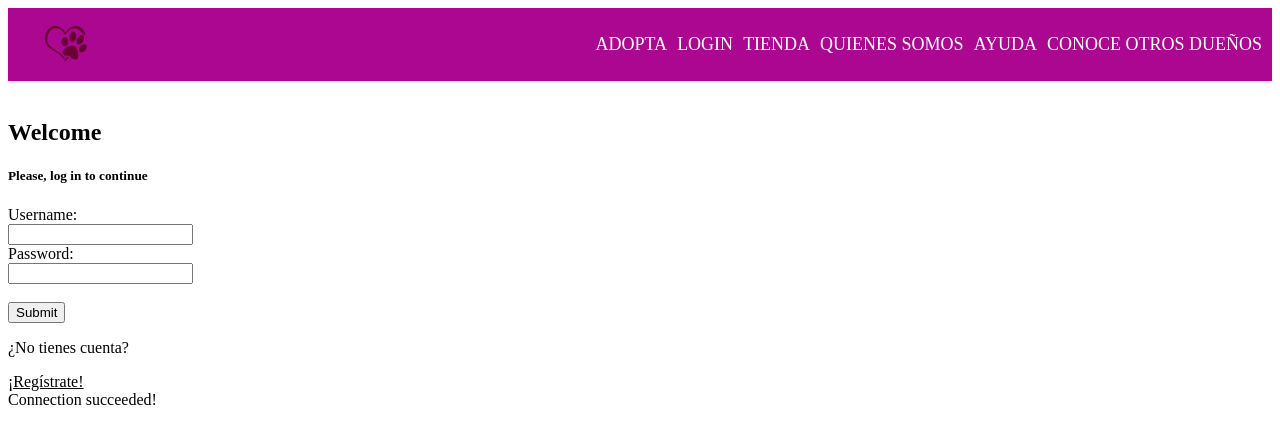
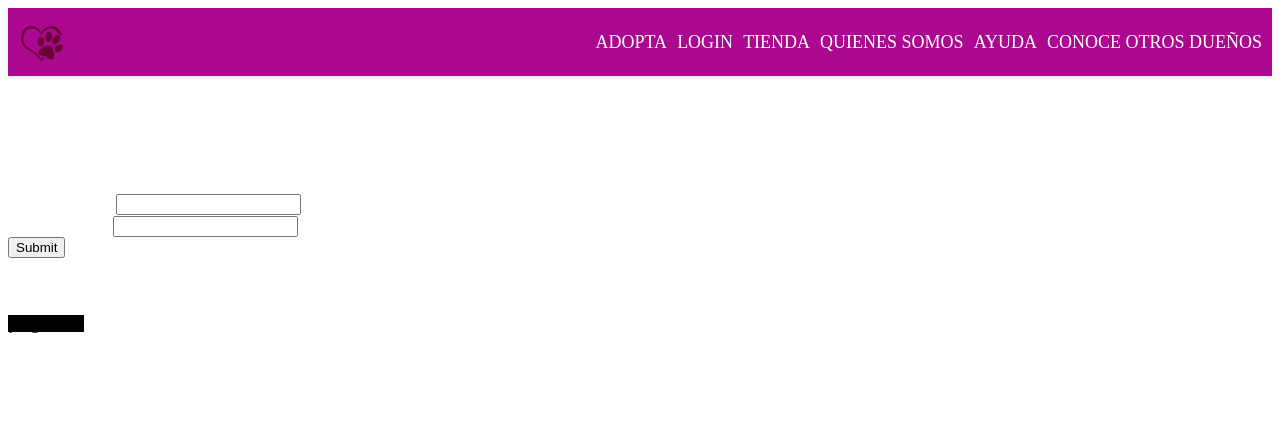
Before and after one commit to ignamart03/BeloveDogs_PHP, a PHP site: page /login.php in a window 1280 px wide. Shown: the top 444 px of the page. Run offline with PHP 8.4, Linux system fonts and the light colour scheme.

Commit message:
commit 2 styles

```diff
--- a/login.php
+++ b/login.php
@@ -5,15 +5,14 @@
     <meta charset="UTF-8">
     <meta name="viewport" content="width=device-width, initial-scale=1.0">
     <title>Home</title>
+    <!-- Tus Estilos -->
     <link rel="stylesheet" href="styles/base.css">
 </head>
 
 <body>
     <nav class="navbar">
-        <a href="home.php" class="nav-button" alt="Home">
-            <div style="margin-left: 1.5rem; margin-right: 1.5rem;">
-                <img src="favicon.ico">
-            </div>
+        <a class="centered-link" href="home.php" alt="Home">
+            <img src="favicon.ico">
         </a>
         <ul class="nav-list">
             <li class="nav-item">
@@ -37,58 +36,30 @@
         </ul>
     </nav>
 
-    </nav>
-    <div class="col-sm-8">
-        <br>
-        <h2>Welcome</h2>
-        <h5>Please, log in to continue</h5>
-        <form action="profile.php" method="post">
-            <label for="usuario">Username:</label><br>
-            <input type="text" id="usuario" name="username" value=""><br>
-            <label for="pwd">Password:</label><br>
-            <input type="password" id="pwd" name="password" value=""><br><br>
-            <input type="submit" value="Submit">
-        </form>
+    <div class="container">
+        <div class="row justify-content-center">
+            <div class="col-sm-8">
+                <h2 id="title" class="mt-5">Welcome</h2>
+                <h5 id="title">Please, log in to continue</h5>
+                <form action="profile.php" method="post">
+                    <div class="form-group">
+                        <label for="usuario" id="title">Username:</label>
+                        <input type="text" id="usuario" name="username" value="" class="form-control">
+                    </div>
+                    <div class="form-group">
+                        <label for="pwd" id="title">Password:</label>
+                        <input type="password" id="pwd" name="password" value="" class="form-control">
+                    </div>
+                    <button type="submit" class="btn btn-primary mat-button">Submit</button>
+                </form>
+                <div class="mt-3">
+                    <p id="title">¿No tienes cuenta?</p>
+                    <a href="register.php" class="btn btn-secondary mat-button register-link">¡Regístrate!</a>
+                </div>
+            </div>
+        </div>
     </div>
 
-    <div>
-        <p>¿No tienes cuenta?</p>
-        <a href="register.php" id="register">¡Regístrate!</a>
-    </div>
-
-    <?php
-    // put your code here
-    require_once 'connect.php';
-    $username = "";
-    $email = "";
-    if (isset($_POST['Submit'])) {
-        $username = $_POST['username'];
-        $email = $_POST['email'];
-        $password = $_POST['password'];
-
-        $query = mysql_query("SELECT username FROM users WHERE username='$username' ");
-        $result2 = mysqli_query($conn, $query);
-
-        if (mysqli_num_rows($result2) > 0) {
-            header("Location: profile.php");
-            echo "hola";
-        }
-
-
-        $sql_g = "SELECT username FROM users WHERE username='$username'";
-        $sql_s = "SELECT * FROM users WHERE email='$email'";
-        $res_g = mysqli_query($conn, $sql_g);
-        $res_s = mysqli_query($conn, $sql_s);
-
-        if (mysqli_num_rows($res_g) < 0) {
-            echo "hola";
-        } else {
-
-            echo "Saved!";
-            exit();
-        }
-    }
-    ?>
-</body>
-
-</html>
+    <!-- Bootstrap JavaScript y jQuery -->
+    <script src="https://code.jquery.com/jquery-3.5.1.slim.min.js"></script>
+    <script src="https://stackpath.bootstrapcdn.com/bootstrap/4.5.2/js/bootstrap.min.js"></script>
--- a/styles/base.css
+++ b/styles/base.css
@@ -5,10 +5,6 @@
     padding: 10px;
     background-color: #ac0790;
     box-shadow: 0 2px 2px rgba(0, 0, 0, 0.1);
-}
-
-a {
-    color: white;
 }
 
 .nav-list {
@@ -51,6 +47,7 @@ a.mat-button:hover {
     color: #007bff;
 }
 
-#register {
+.register-link {
     color: black;
+    background-color: black;
 }
```
